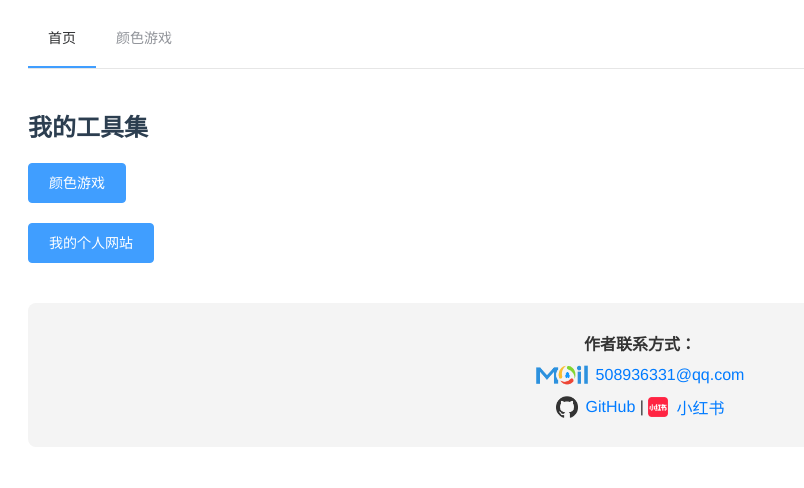
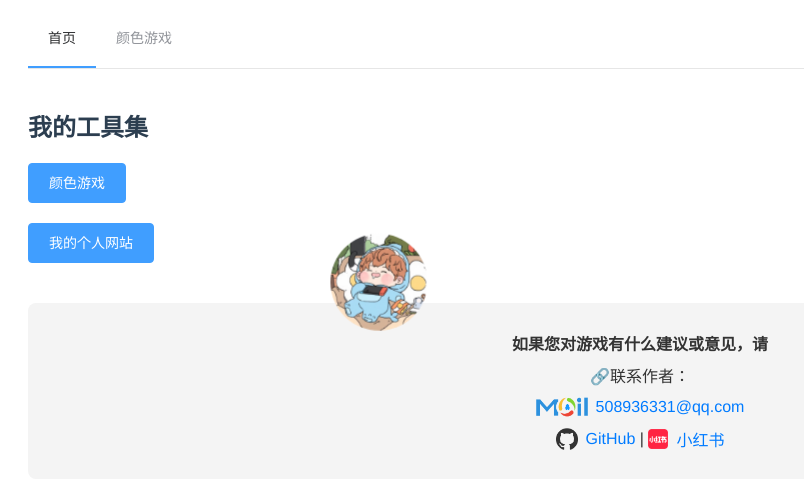
Before and after one commit to buptsdz/myweb-games-public, a Vue app: page / in a window 1280 px wide. Shown: the top 488 px of the page, without its empty margins (0-804 px from the left). Built offline with nearby package versions, Linux system fonts and the light colour scheme.

Commit message:
添加主页弹跳头像效果

```diff
--- a/src/App.vue
+++ b/src/App.vue
@@ -1,5 +1,6 @@
 <template>
   <div id="app">
+    <div class="background-random-profile"></div>
     <el-container>
       <el-header>
         <el-menu :router="true" mode="horizontal" :default-active="$route.path">
--- a/src/views/Homepage.vue
+++ b/src/views/Homepage.vue
@@ -1,5 +1,6 @@
 <template>
   <div class="home">
+    <div class="background-random-profile"></div>
     <h1>我的工具集</h1>
     <div class="tool-list">
       <el-button type="primary" @click="$router.push('/color-game')">颜色游戏</el-button>
@@ -10,10 +11,10 @@
         <a href="http://sue.sparkflare.cn" target="_blank" style="color: inherit; text-decoration: none;">我的个人网站</a>
       </el-button>
     </div>
-
     <!-- 底部联系方式 -->
     <div class="contact-info">
-      <p>作者联系方式：</p>
+      <p>如果您对游戏有什么建议或意见，请</p>
+      <p>🔗联系作者：</p>
       <p style="display:flex;align-items: center;justify-content: center;">
         <a href="mailto:508936331@qq.com" class="contact-link">
           <img :src="require('@/assets/static/images/software_logos/qq-email-logo.png')" alt="Email"
@@ -39,7 +40,12 @@
 
 <script>
 export default {
-  name: 'Home-page'
+  name: 'Home-page',
+  data() {
+    return {
+      BackgroundMovingImagePath: require('@/assets/static/images/profile/sleep.jpg'),
+    };
+  },
 }
 </script>
 
@@ -98,4 +104,49 @@ export default {
   height: 24px;
   margin-right: 8px;
 }
+
+.background-random-profile {
+  position: absolute;
+  border-radius: 50%;
+  width: 97px;
+  height: 97px;
+  background: url('~@/assets/static/images/profile/sleep.jpg');
+  background-blend-mode: lighten;
+  background-size: contain;
+  animation: horizontal 3.7s infinite -1.4s linear alternate,
+    vertical 4.1s infinite -2.1s linear alternate;
+  animation-composition: accumulate;
+}
+
+@keyframes horizontal {
+  from {
+    transform: translateX(0);
+  }
+
+  to {
+    transform: translateX(calc(95vw - 100%));
+  }
+}
+
+@keyframes vertical {
+  from {
+    transform: translateY(0);
+  }
+
+  to {
+    transform: translateY(calc(80vh - 100%));
+  }
+}
+
+@keyframes colorX {
+  to {
+    filter: hue-rotate(2185deg);
+  }
+}
+
+@keyframes colorY {
+  to {
+    filter: hue-rotate(1769deg);
+  }
+}
 </style>
```
Also changed, not shown: src/assets/static/images/profile/sleep.jpg (added).
